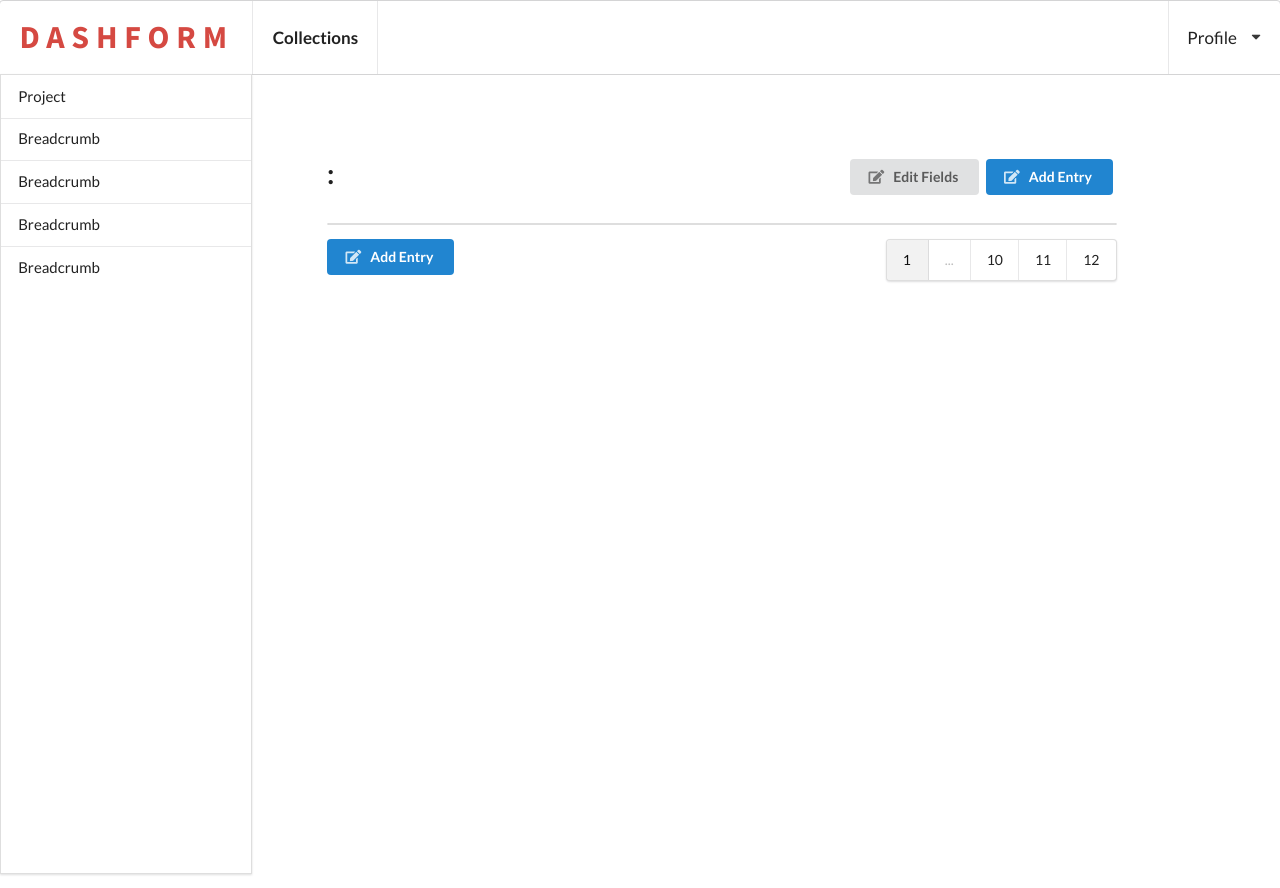
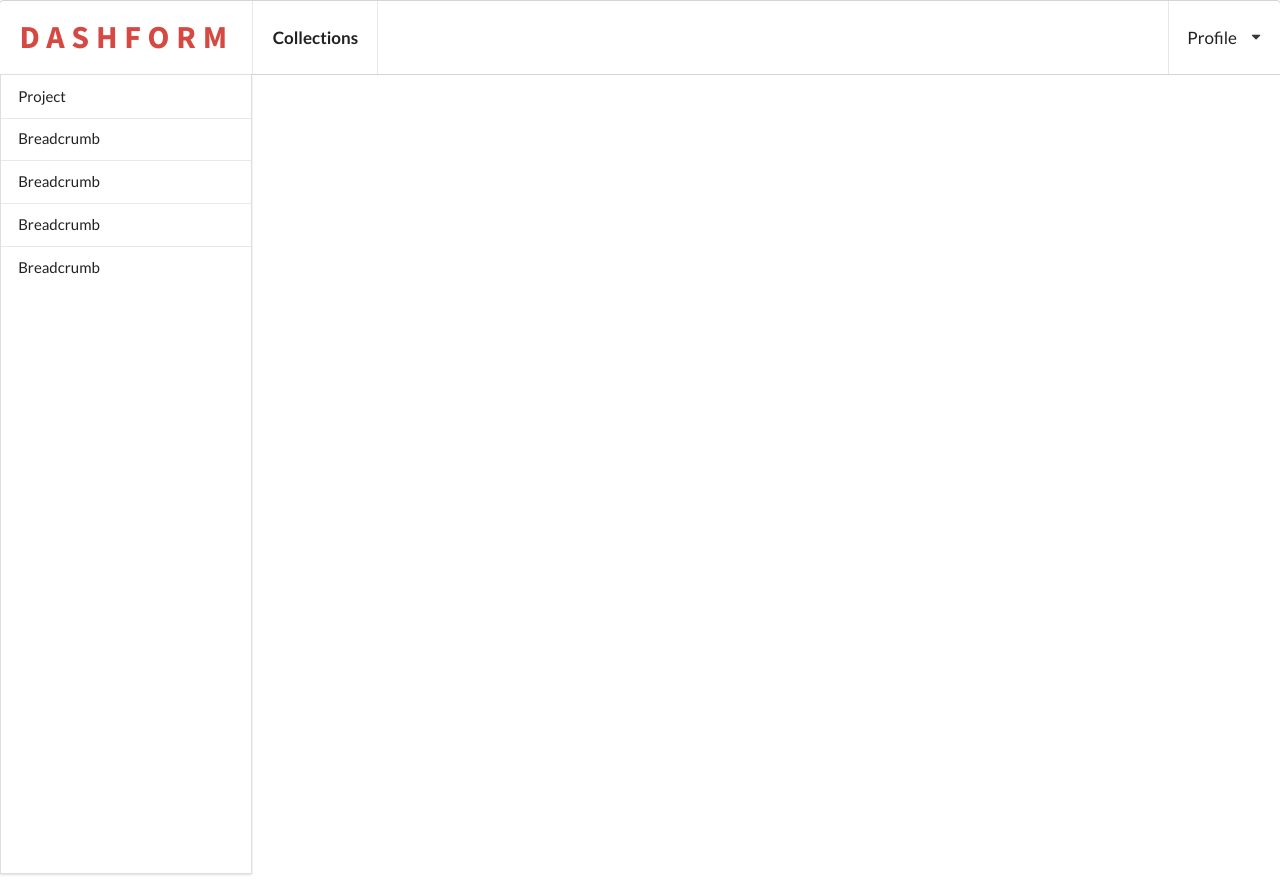
Before and after one commit to Feni/dashform, a Django app: template dashformapp/templates/base.html in a window 1280 px wide. Run offline with Django 3.2, Linux system fonts and the light colour scheme; the template is opened without the code that fills it, so the values that code supplies are empty; some libraries are stand-ins or nearby versions.

Commit message:
Split up base template

```diff
--- a/dashformapp/templates/base.html
+++ b/dashformapp/templates/base.html
@@ -1,23 +1,25 @@
 {% load static from staticfiles %}
-{% load datautils %}
-
 <!DOCTYPE html>
 <html>
   <head>
       <meta charset="utf-8">
       <meta http-equiv="content-type" content="text/html;charset=UTF-8">
-        <title>Build your web app with dashform</title>
-        <meta name="description" content="dashform | Create custom, interactive web applications for data management">
+
+      <title>{% block title %}Build your web app with dashform{% endblock %}</title>
+
+      <meta name="description" content="{% block description %}dashform | Create custom, interactive web applications for data management{% endblock %}">
       <meta name="viewport" content="width=device-width, initial-scale=1">
+
+      {% block extra_meta %}{% endblock %}
 
       <link href="https://fonts.googleapis.com/css?family=Source+Sans+Pro:400,700" rel="stylesheet">
       <link href="https://cdnjs.cloudflare.com/ajax/libs/semantic-ui/2.2.9/semantic.min.css" rel="stylesheet">
+      <link href="{% static "css/base.css" %}" rel="stylesheet">
 
-        <link href="{% static "css/base.css" %}" rel="stylesheet">
+      {% block extra_css %}{% endblock %}
   </head>
   <body>
-
-
+  {% block navbar %}
     <nav class="ui huge menu top attached">
       <a class="header item" href="/"><h1 class="logo">DASHFORM</h1></a>
       <a class="item center aligned header" href="#">Collections</a>
@@ -29,11 +31,13 @@
         </div>
       </a>
     </nav>
+  {% endblock %}
 
-
+  {% block grid %}
   <div class="ui grid bottom attached">
     <div class="row">
 
+    {% block sidebar %}
       <div class="ui four wide column" id="sidebar">
         <div class="ui large vertical menu">
           <a class="item" href="#">Project</a>
@@ -43,103 +47,16 @@
           <a class="item" href="#">Breadcrumb</a>
         </div>
       </div>
+      {% endblock sidebar %}
 
-
-
-      <article class="ui ten wide column" id="content">
-        <div class="ui grid">
-          <div class="row">
-
-            <div class="eight wide column">
-              <h1 class="ui header">{{ dataview.collection.name }} : {{ dataview.name }}</h1>
-            </div>
-            <div class="eight wide column right aligned">
-              <button class="ui button"><i class="edit icon"></i> Edit Fields</button>
-              <button class="ui button primary"><i class="edit icon"></i> Add Entry</button>
-            </div>
-          </div>
-          <div class="row">
-            <div class="column">
-              <table class="ui basic table">
-                <thead>
-                  <tr>
-                    {% for field in dataview.fields_set.all %}
-                      <th>{{ field.name }}</th>
-                    {% endfor %}
-                  </tr>
-                </thead>
-                <tbody>
-                  {% for data in dataview.collection.data_set.all %}
-                    <tr>
-                      {% for field in dataview.fields_set.all %}
-                        <td>{{ data.json|getitem:field }}</td>
-                      {% endfor %}
-                    </tr>
-                  {% endfor %}
-                </tbody>
-              </table>
-
-
-              <button class="ui button primary"><i class="edit icon"></i> Add Entry</button>
-
-              <div class="pull right">
-
-                <div class="ui pagination menu">
-                  <a class="active item">
-                    1
-                  </a>
-                  <div class="disabled item">
-                    ...
-                  </div>
-                  <a class="item">
-                    10
-                  </a>
-                  <a class="item">
-                    11
-                  </a>
-                  <a class="item">
-                    12
-                  </a>
-                </div>
-
-              </div>
-
-            </div>
-          </div>
-
-        </div>
-      </article>
+      {% block content %}
+      {% endblock content %}
 
 
     </div>
   </div>
 
-
-  <div class="ui modal">
-  <i class="close icon"></i>
-  <div class="header">
-    Profile Picture
-  </div>
-  <div class="image content">
-
-    <div class="description">
-      <div class="ui header">We've auto-chosen a profile image for you.</div>
-      <p>We've grabbed the following image from the <a href="https://www.gravatar.com" target="_blank">gravatar</a> image associated with your registered e-mail address.</p>
-      <p>Is it okay to use this photo?</p>
-    </div>
-  </div>
-  <div class="actions">
-    <div class="ui black deny button">
-      Nope
-    </div>
-    <div class="ui positive right labeled icon button">
-      Yep, that's me
-      <i class="checkmark icon"></i>
-    </div>
-  </div>
-</div>
-
-
+  {% endblock grid %}
 
 <!--
   <script>
@@ -161,9 +78,8 @@
   crossorigin="anonymous"></script>
 <script src="https://cdnjs.cloudflare.com/ajax/libs/semantic-ui/2.2.9/semantic.min.js"></script>
 
-<script>
-$("#addField")
-</script>
+{% block extrajs %}
+{% endblock %}
 
     </body>
 </html>
```
Also changed, not shown: dashformapp/templates/index.html (+67 -0 lines). Lines whose indentation alone changed are shown as unchanged.
